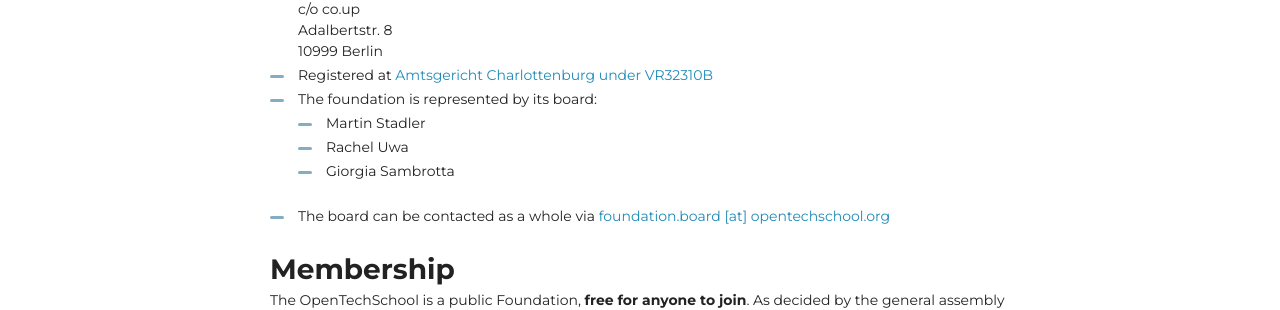
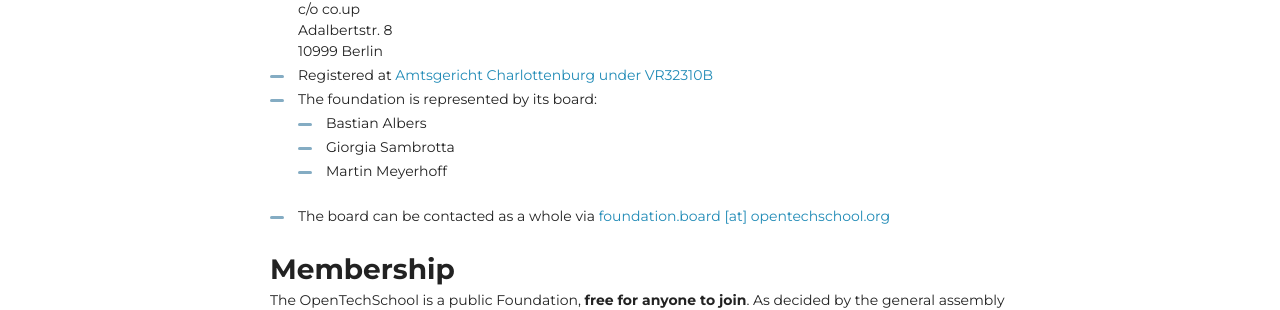
Before and after one commit to OpenTechSchool/www.opentechschool.org, a Jekyll site: the page built from foundation/index.html, in a window 1280 px wide and 900 px high, scrolled down 1030 px. Shown: the part 146-456 px from the top of the window. Built offline with Jekyll 4.4.1, drawn with Linux system fonts in a browser that asks for light colours; nearby versions of some CDN libraries.

Commit message:
update board members

```diff
--- a/foundation/index.html
+++ b/foundation/index.html
@@ -28,9 +28,9 @@
         <li>Registered at <a href="archive/Register_Bestaetigung.pdf">Amtsgericht Charlottenburg under VR32310B</a>
           <li>The foundation is represented by its board:
             <ul>
-              <li>Martin Stadler</li>
-              <li>Rachel Uwa</li>
+              <li>Bastian Albers</li>
               <li>Giorgia Sambrotta</li>
+              <li>Martin Meyerhoff</li>
             </ul>
           </li>
           <li>The board can be contacted as a whole via <a href="mailto:foundation.board [at] opentechschool dot org">foundation.board [at] opentechschool.org</a></li>
```
